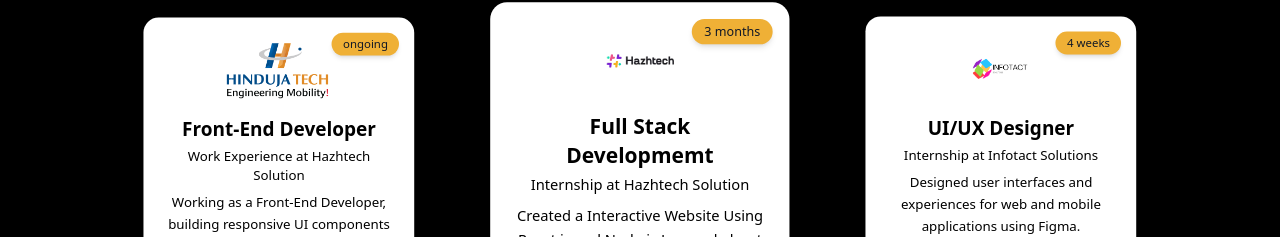
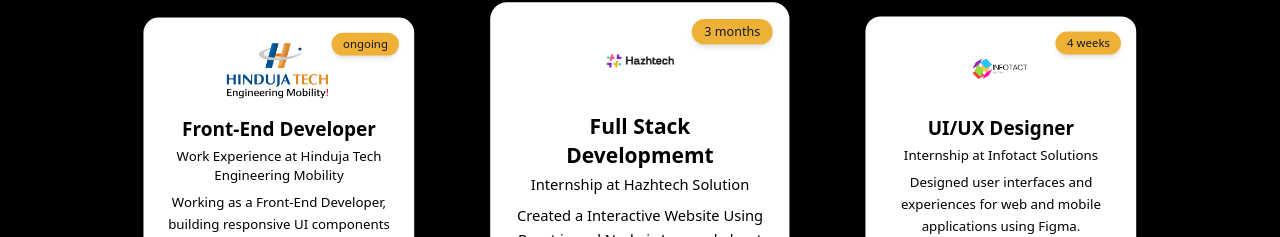
Before and after one commit to Sundar8506/Portfolio, a React (Create React App) app: page / in a window 1280 px wide. Shown: the part 1512-1749 px from the top of the page. Built offline with nearby package versions, Linux system fonts and the light colour scheme; a web font is replaced by a local one.

Commit message:
Update work experience description for Hinduja Tech

```diff
--- a/src/components/Exp.js
+++ b/src/components/Exp.js
@@ -13,7 +13,7 @@
       Name: 'Front-End Developer',
       logo: require('../assets/HindujaTechLogo.png'),
       skills: 'ongoing',
-      para: 'Work Experience at Hazhtech Solution',
+      para: 'Work Experience at  Hinduja Tech Engineering Mobility ',
       desc: 'Working as a Front-End Developer, building responsive UI components using React.js and SCSS for the ALM Project for Ashok Leyland.',
     },
     {
```
